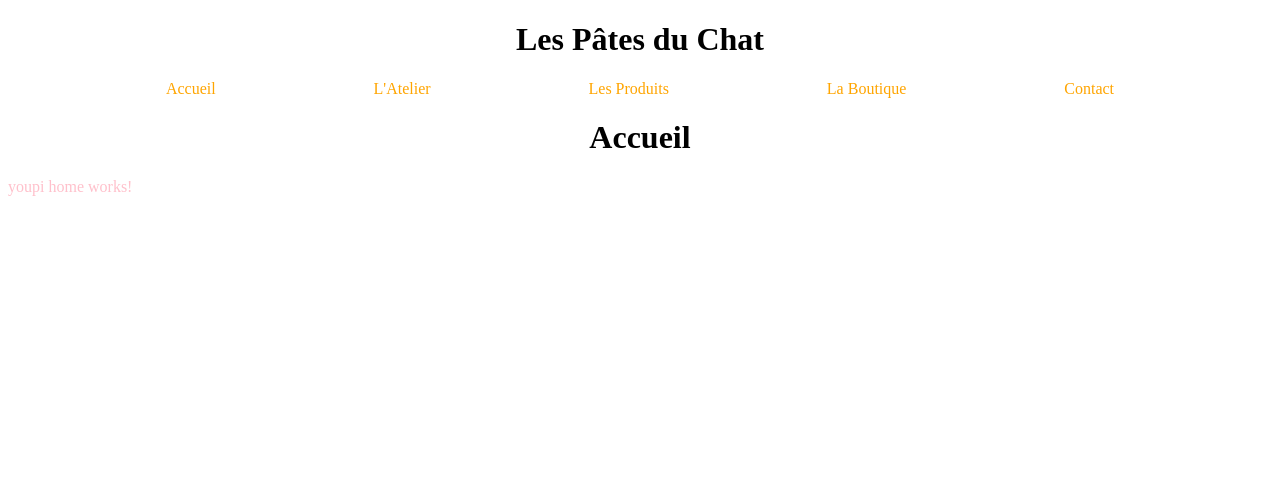
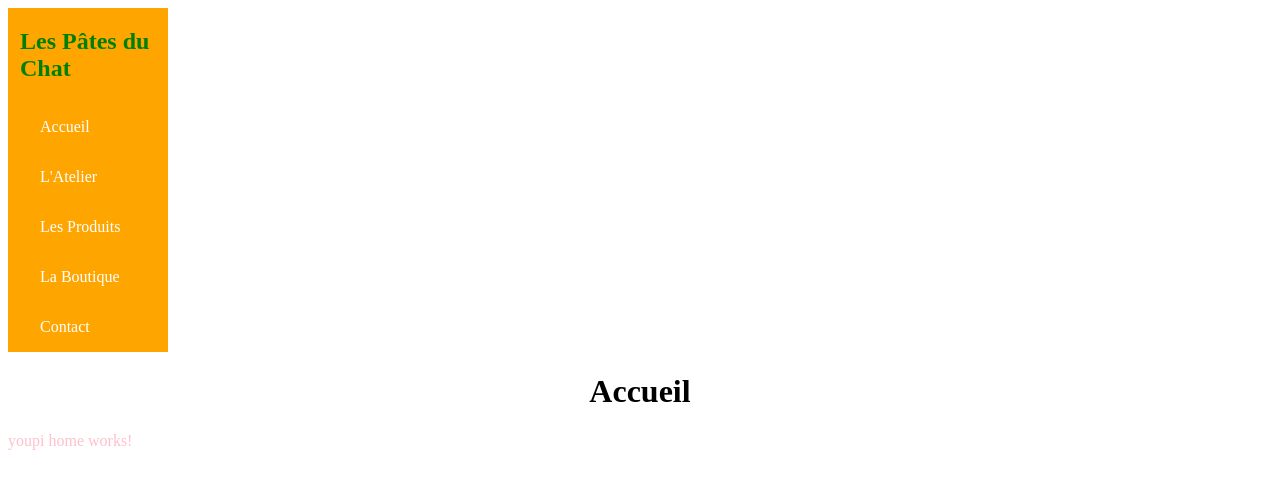
Before and after one commit to LaureDominguez/pate-du-chat-angular, an Angular app in the folder frontend/: page / in a window 1280 px wide. Shown: the top 488 px of the page. Built offline with nearby package versions, Linux system fonts and the light colour scheme.

Commit message:
db connected

```diff
--- a/frontend/src/app/app.component.css
+++ b/frontend/src/app/app.component.css
@@ -1 +1,21 @@
-/*# sourceMappingURL=app.component.css.map */
+nav {
+  width: 10em;
+  display: flex;
+  flex-direction: column;
+  list-style: none;
+  background-color: orange;
+}
+nav li a {
+  color: white;
+  text-decoration: none;
+  display: block;
+  padding: 1em 2em;
+}
+nav li:hover {
+  color: pink;
+  background-color: black;
+}
+nav h2 {
+  color: green;
+  padding: 0 0.5em;
+}/*# sourceMappingURL=app.component.css.map */
--- a/frontend/src/app/app.component.html
+++ b/frontend/src/app/app.component.html
@@ -1,6 +1,6 @@
 <main>
-    <h1>Les Pâtes du Chat</h1>
     <nav>
+      <h2>Les Pâtes du Chat</h2>
       @for (item of [
         { title: 'Accueil', link: '/' },
         { title: 'L\'Atelier', link: '/about' },
--- a/frontend/src/app/app.component.sass
+++ b/frontend/src/app/app.component.sass
@@ -0,0 +1,18 @@
+nav
+    width: 10em
+    display: flex
+    flex-direction: column
+    list-style: none
+    background-color: orange
+    li
+        a
+            color: white
+            text-decoration: none
+            display: block
+            padding: 1em 2em
+        &:hover
+            color: pink
+            background-color: black
+    h2
+        color: green
+        padding: 0 0.5em
--- a/frontend/src/app/app.config.ts
+++ b/frontend/src/app/app.config.ts
@@ -1,9 +1,15 @@
 import { ApplicationConfig, provideZoneChangeDetection } from '@angular/core';
 import { provideRouter } from '@angular/router';
 
-import { routes } from './app.routes';
+import { APP_ROUTES } from './app.routes';
 import { provideClientHydration } from '@angular/platform-browser';
+import { provideHttpClient } from '@angular/common/http';
 
 export const appConfig: ApplicationConfig = {
-  providers: [provideZoneChangeDetection({ eventCoalescing: true }), provideRouter(routes), provideClientHydration()]
+  providers: [
+    provideZoneChangeDetection({ eventCoalescing: true }),
+    provideHttpClient(),
+    provideRouter(APP_ROUTES),
+    provideClientHydration(),
+  ],
 };
--- a/frontend/src/app/app.routes.ts
+++ b/frontend/src/app/app.routes.ts
@@ -5,7 +5,7 @@ import { ShopComponent } from './components/shop/shop.component';
 import { ContactComponent } from './components/contact/contact.component';
 import { ProductsComponent } from './components/products/products.component';
 
-export const routes: Routes = [
+export const APP_ROUTES: Routes = [
   { path: '', title: 'Accueil', component: HomeComponent }, //Home
   { path: 'about', title: "L'Atelier", component: AboutComponent }, //About
   { path: 'products', title: 'Les Produits', component: ProductsComponent }, //Products
--- a/frontend/src/app/components/products/products.component.html
+++ b/frontend/src/app/components/products/products.component.html
@@ -1,8 +1,15 @@
 <h1>Les Produits</h1>
 <p>products works!</p>
-<div *ngIf="products.length === 0">No products found.</div>
-<div *ngFor="let product of products">
-    <h3>{{ product.name }}</h3>
-    <p>Price: {{ product.price }}</p>
-    <p>Category: {{ product.category }}</p>
+<div *ngIf="products$ | async as products">
+    <ul>
+        <li *ngFor="let product of products">
+        <h2>{{ product.name }}</h2>
+        <p>{{ product.description }}</p>
+        <p>{{ product.price }}</p>
+        <img [src]="product.image" alt="{{ product.name }}">
+        </li>
+    </ul>
 </div>
+<div *ngIf="!(products$ | async)?.length">
+    <p>No products available.</p>
+</div>
--- a/frontend/src/app/components/products/products.component.ts
+++ b/frontend/src/app/components/products/products.component.ts
@@ -1,23 +1,23 @@
 import { Component, OnInit } from '@angular/core';
-import { ProductService } from '../../services/product.service';
-import { RouterLink, RouterLinkActive, RouterOutlet } from '@angular/router';
+import { ProductService, Product } from '../../services/product.service';
+import { Observable, tap } from 'rxjs';
 import { CommonModule } from '@angular/common';
 
 @Component({
   selector: 'app-products',
   standalone: true,
-  imports: [RouterOutlet, CommonModule, RouterLink, RouterLinkActive],
+  imports: [CommonModule],
   templateUrl: './products.component.html',
-  styleUrl: './products.component.sass',
+  styleUrls: ['./products.component.sass'],
 })
 export class ProductsComponent implements OnInit {
-  products: any[] = [];
+  products$!: Observable<Product[]>;
 
   constructor(private productService: ProductService) {}
 
   ngOnInit(): void {
-    this.productService.getProducts().subscribe((data) => {
-      this.products = data;
-    });
+    this.products$ = this.productService.getProducts().pipe(
+      tap((products) => console.log("Products loaded: ", products))
+    );
   }
 }
--- a/frontend/src/app/services/product.service.ts
+++ b/frontend/src/app/services/product.service.ts
@@ -1,16 +1,24 @@
 import { Injectable } from '@angular/core';
 import { HttpClient } from '@angular/common/http';
 import { Observable } from 'rxjs';
+
+export interface Product {
+  id: number;
+  name: string;
+  description: string;
+  price: number;
+  image: string;
+}
 
 @Injectable({
   providedIn: 'root',
 })
 export class ProductService {
-  private apiUrl = 'http://localhost:5000/api/shop';
+  private apiUrl = 'http://localhost:5000/api/products';
 
   constructor(private http: HttpClient) {}
 
-  getProducts(): Observable<any> {
-    return this.http.get<any>(this.apiUrl);
+  getProducts(): Observable<Product[]> {
+    return this.http.get<Product[]>(this.apiUrl);
   }
 }
--- a/frontend/src/main.ts
+++ b/frontend/src/main.ts
@@ -2,5 +2,6 @@ import { bootstrapApplication } from '@angular/platform-browser';
 import { appConfig } from './app/app.config';
 import { AppComponent } from './app/app.component';
 
+
 bootstrapApplication(AppComponent, appConfig)
   .catch((err) => console.error(err));
--- a/frontend/src/styles.css
+++ b/frontend/src/styles.css
@@ -1,18 +1,4 @@
 /* You can add global styles to this file, and also import other style files */
 h1 {
   text-align: center;
-}
-
-nav {
-  display: flex;
-  justify-content: space-evenly;
-  list-style: none;
-}
-nav a {
-  color: orange;
-  text-decoration: none;
-}
-nav a:hover {
-  color: pink;
-  background-color: black;
 }/*# sourceMappingURL=styles.css.map */
--- a/frontend/src/styles.sass
+++ b/frontend/src/styles.sass
@@ -1,15 +1,3 @@
 /* You can add global styles to this file, and also import other style files */
 h1
     text-align: center
-
-
-nav
-    display: flex
-    justify-content: space-evenly
-    list-style: none
-    a
-        color: orange
-        text-decoration: none
-        &:hover
-            color: pink
-            background-color: black
```
Also changed, not shown: frontend/src/app/app.module.ts (+8 -10 lines), 2 other files (tests, documents, lock files or other folders).
